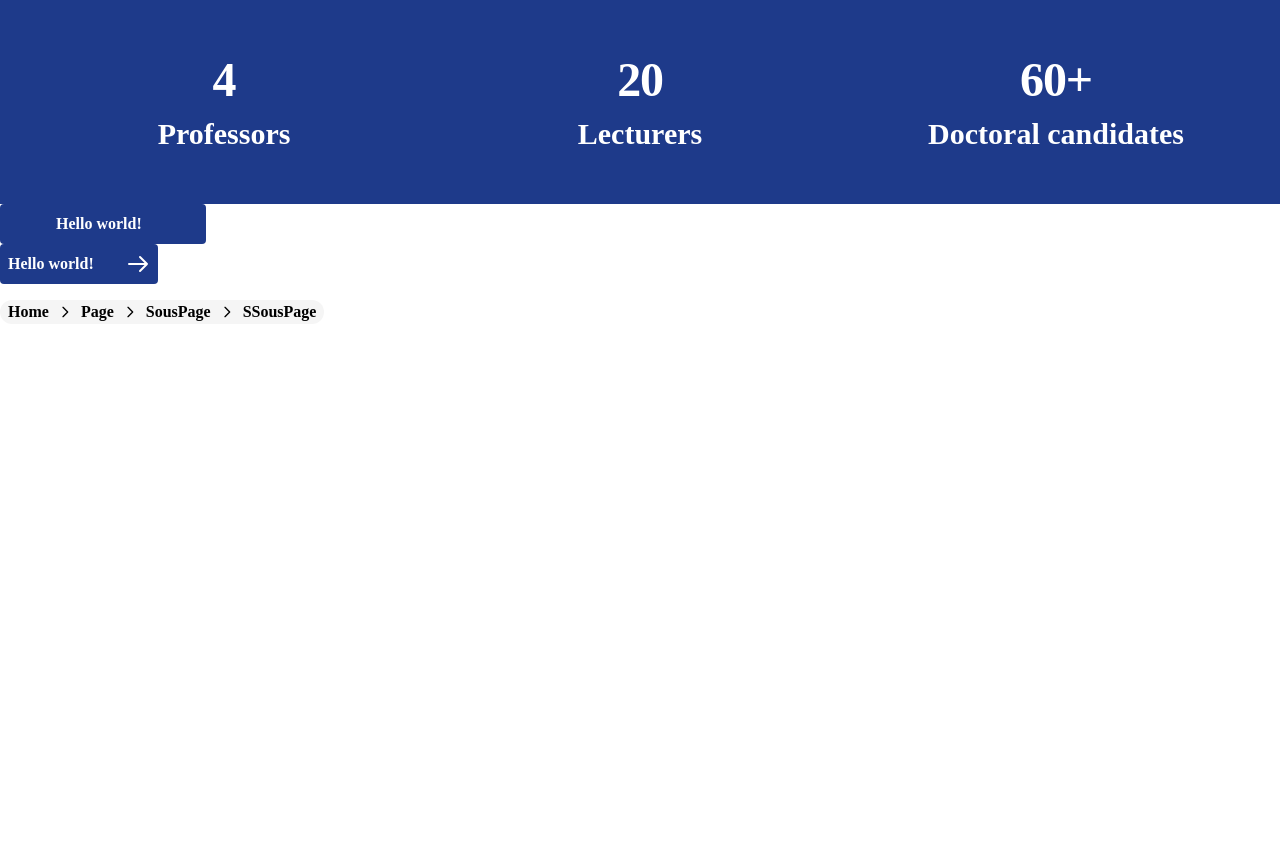
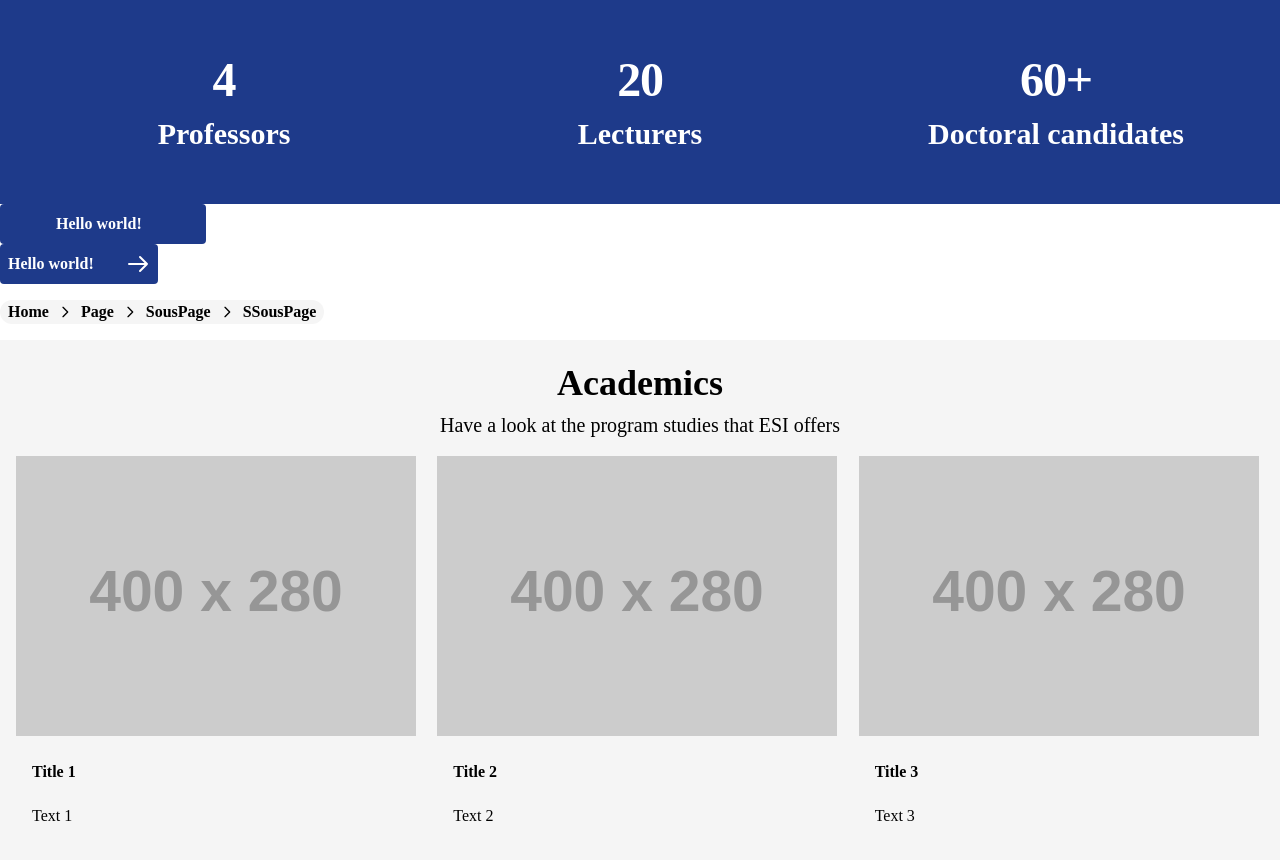
Before and after one commit to BouchboutSami/Portail-WEB-de-l-ESI, a Next.js app: page / in a window 1280 px wide. Shown: the top 860 px of the page. Before the commit the page ends 800 px from the top, so only its background shows below. Built offline with nearby package versions, Linux system fonts and the light colour scheme.

Commit message:
Academics Done

```diff
--- /dev/null
+++ b/src/app/components/Academics.jsx
@@ -0,0 +1,41 @@
+import React from 'react';
+
+const Academics = () => {
+  const photos = [
+    {
+      image: 'https://via.placeholder.com/400x280',
+      title: 'Title 1',
+      text: 'Text 1'
+    },
+    {
+      image: 'https://via.placeholder.com/400x280',
+      title: 'Title 2',
+      text: 'Text 2'
+    },
+    {
+      image: 'https://via.placeholder.com/400x280',
+      title: 'Title 3',
+      text: 'Text 3'
+    }
+  ];
+
+  return (
+    <div className="w-full bg-[#F5F5F5] p-4">
+      <div className='text-black font-bold font-poppins text-[36px] text-center'>Academics</div>
+      <div className='text-black font-medium font-poppins text-[20px] text-center mb-4'>Have a look at the program studies that ESI offers</div>
+      <div className="container mx-auto mt-4">
+        <div className="grid grid-cols-1 sm:grid-cols-2 md:grid-cols-3 gap-4">
+          {photos.map((photo, index) => (
+            <div key={index} className="flex flex-col items-start mb-[76px]">
+              <img src={photo.image} alt={photo.title} className="w-400 h-280 mb-2" />
+              <p className="font-semibold mb-1 hover:underline m-4">{photo.title}</p>
+              <p className='m-4'>{photo.text}</p>
+            </div>
+          ))}
+        </div>
+      </div>
+    </div>
+  );
+};
+
+export default Academics;
--- a/src/app/page.js
+++ b/src/app/page.js
@@ -2,6 +2,7 @@ import Button from "./components/Button";
 import ButtonIcon from "./components/ButtonIcon";
 import Stats from "./components/Stats";
 import Breadcrumb from "./components/Breadcrumb";
+import Academics from "./components/Academics";
 
 export default function Home() {
   const table = [
@@ -34,6 +35,7 @@ export default function Home() {
       <div className="container mx-auto py-4">
       <Breadcrumb/>
       </div>
+      <Academics/>
     </div>
   );
 }
```
